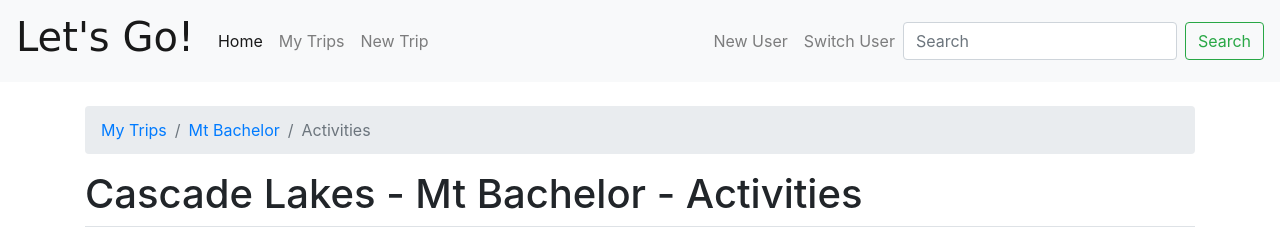
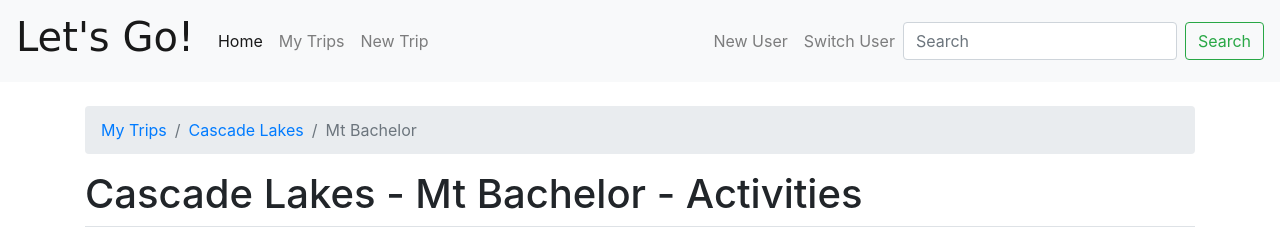
Before and after one commit to kcroo/LetsGo, a Flask app: page /trip/1/1 in a window 1280 px wide. Shown: the top 227 px of the page. Run offline with Flask 2, Linux system fonts and the light colour scheme; data comes from the database, SQL or seed files in the repository; data that the repository does not hold is empty; some libraries are stand-ins or nearby versions; some web fonts are replaced.

Commit message:
fixed breadcrumb link error

```diff
--- a/templates/destination.html
+++ b/templates/destination.html
@@ -9,8 +9,8 @@
         <nav aria-label="breadcrumb">
             <ol class="breadcrumb">
             <li class="breadcrumb-item active" aria-current="page"><a href="{{ url_for('myTrips') }}">My Trips</a></li>
-            <li class="breadcrumb-item active" aria-current="page"><a href="{{ url_for('showTrip', tripId=tripId) }}">{{ destName }}</a></li>
-            <li class="breadcrumb-item active" aria-current="page">Activities</li>
+            <li class="breadcrumb-item active" aria-current="page"><a href="{{ url_for('showTrip', tripId=tripId) }}">{{ tripName }}</a></li>
+            <li class="breadcrumb-item active" aria-current="page">{{ destName }}</li>
             </ol>
         </nav>
         <h1>{{ tripName }} - {{ destName }} - Activities</h1>
```
